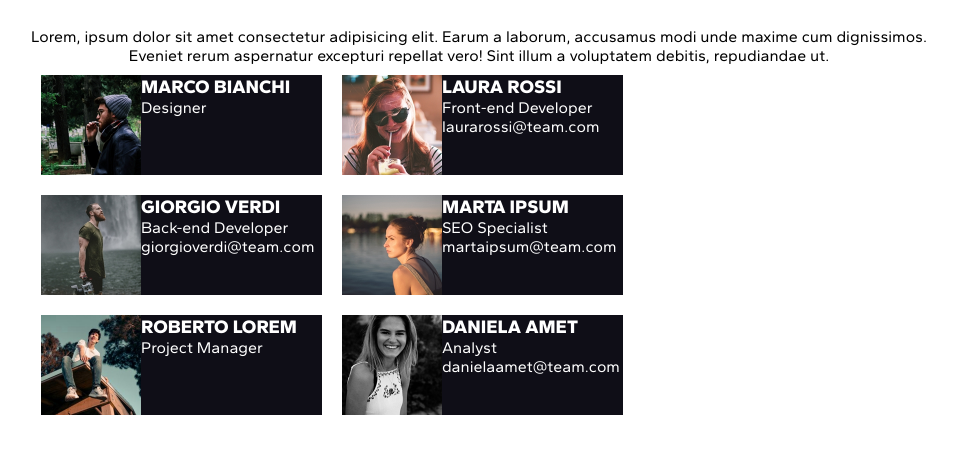
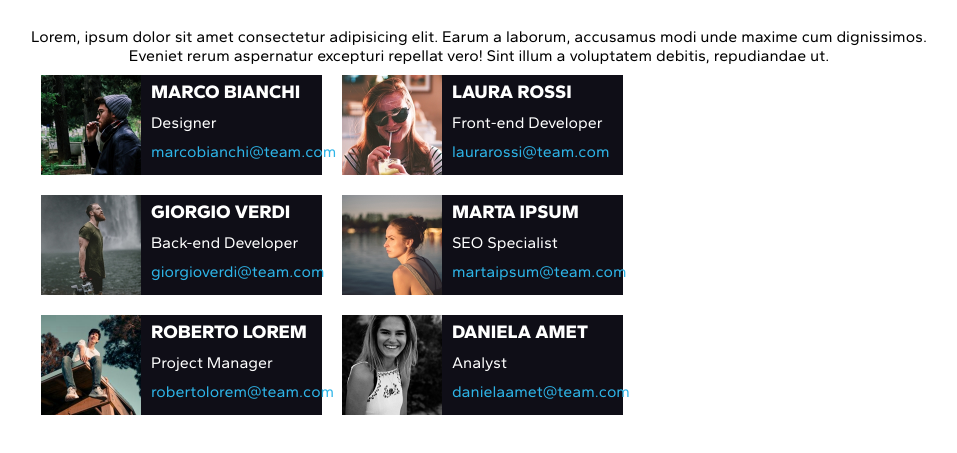
Before and after one commit to Pacciatore/html-css-float-cards, a plain HTML site: page index.html in a window 1280 px wide. Shown: the part 71-524 px from the top of the page, without its empty margins (161-1118 px from the left). Drawn offline with Linux system fonts and the light colour scheme.

Commit message:
Formattazione testo delle cards

```diff
--- a/css/style.css
+++ b/css/style.css
@@ -68,3 +68,15 @@ main {
     height: 100px;
     width: 100px;
 }
+
+/* Interlinea del testo nelle cards */
+.card>p,
+h3 {
+    padding: 5px;
+    padding-left: 110px;
+}
+
+/* Colore dell'e-mail */
+p:last-child {
+    color: #2eb5e8;
+}
```
